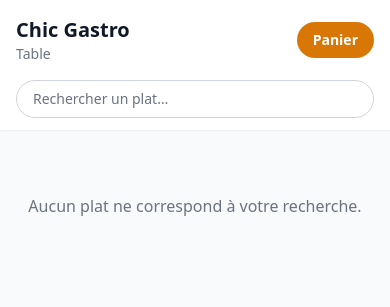
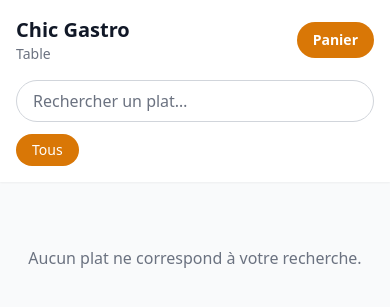
Before and after one commit to isdordjidjigna-lgtm/chic_gastro, a Laravel app: template resources/views/menu/show.blade.php in a window 390 px wide. Shown: the top 307 px of the page. Run offline with Laravel 12, Linux system fonts and the light colour scheme; the template is opened without the code that fills it, so the values that code supplies are empty; style sheets or scripts are compiled from the project's sources.

Commit message:
Menu : filtre par catégorie, polish mobile et README complété

```diff
--- a/resources/views/menu/show.blade.php
+++ b/resources/views/menu/show.blade.php
@@ -21,7 +21,18 @@
         </div>
         <div class="max-w-3xl mx-auto px-4 pb-3">
             <input type="search" x-model="recherche" placeholder="Rechercher un plat…"
-                   class="w-full border border-gray-300 rounded-full px-4 py-2 text-sm focus:outline-none focus:ring-2 focus:ring-amber-500">
+                   class="w-full border border-gray-300 rounded-full px-4 py-2 text-base focus:outline-none focus:ring-2 focus:ring-amber-500">
+            <div class="flex gap-2 mt-3 overflow-x-auto pb-1 -mx-4 px-4">
+                <button @click="categorieActive = null"
+                        :class="categorieActive === null ? 'bg-amber-600 text-white' : 'bg-white text-gray-600 border border-gray-200'"
+                        class="shrink-0 px-4 py-1.5 rounded-full text-sm font-medium">Tous</button>
+                <template x-for="cat in categoriesNoms" :key="cat">
+                    <button @click="categorieActive = (categorieActive === cat ? null : cat)"
+                            :class="categorieActive === cat ? 'bg-amber-600 text-white' : 'bg-white text-gray-600 border border-gray-200'"
+                            class="shrink-0 px-4 py-1.5 rounded-full text-sm font-medium"
+                            x-text="cat"></button>
+                </template>
+            </div>
         </div>
     </header>
 
@@ -58,7 +69,7 @@
     {{-- Tiroir panier --}}
     <div x-show="panierOuvert" x-cloak class="fixed inset-0 z-30">
         <div class="absolute inset-0 bg-black/50" @click="panierOuvert = false"></div>
-        <div class="absolute bottom-0 left-0 right-0 bg-white rounded-t-2xl max-h-[85vh] flex flex-col">
+        <div class="absolute bottom-0 left-0 right-0 bg-white rounded-t-2xl max-h-[85vh] flex flex-col" style="padding-bottom: env(safe-area-inset-bottom);">
             <div class="p-4 border-b border-gray-200 flex items-center justify-between">
                 <h2 class="text-lg font-bold">Votre commande</h2>
                 <button @click="panierOuvert = false" class="text-gray-500 text-2xl leading-none">×</button>
@@ -81,7 +92,7 @@
                         </div>
                         <input type="text" x-model="item.observations" maxlength="200"
                                placeholder="Observations (ex : sans piment, sans oignon…)"
-                               class="mt-2 w-full border border-gray-300 rounded-lg px-3 py-2 text-sm focus:outline-none focus:ring-2 focus:ring-amber-500">
+                               class="mt-2 w-full border border-gray-300 rounded-lg px-3 py-2 text-base focus:outline-none focus:ring-2 focus:ring-amber-500">
                     </div>
                 </template>
                 <p x-show="panier.length === 0" class="text-center text-gray-500 py-6">Votre panier est vide.</p>
@@ -89,7 +100,7 @@
 
             <div class="p-4 border-t border-gray-200 space-y-3">
                 <textarea x-model="noteGlobale" maxlength="500" rows="2" placeholder="Note pour la commande (optionnel)"
-                          class="w-full border border-gray-300 rounded-lg px-3 py-2 text-sm focus:outline-none focus:ring-2 focus:ring-amber-500"></textarea>
+                          class="w-full border border-gray-300 rounded-lg px-3 py-2 text-base focus:outline-none focus:ring-2 focus:ring-amber-500"></textarea>
                 <div class="flex items-center justify-between">
                     <span class="text-gray-600">Total</span>
                     <span class="text-xl font-bold text-amber-700" x-text="formatPrix(totalPanier)"></span>
@@ -111,6 +122,7 @@
         function panier() {
             return {
                 recherche: '',
+                categorieActive: null,
                 panier: JSON.parse(localStorage.getItem(STORAGE_KEY) || '[]'),
                 panierOuvert: false,
                 noteGlobale: '',
@@ -129,11 +141,20 @@
                     return new Intl.NumberFormat('fr-FR').format(p) + ' FCFA';
                 },
 
+                get categoriesNoms() {
+                    return CATEGORIES.map(c => c.nom);
+                },
+
                 categoriesFiltrees() {
                     const q = this.recherche.toLowerCase();
-                    if (!q) return CATEGORIES;
                     return CATEGORIES
-                        .map(c => ({ ...c, plats: c.plats.filter(p => (p.nom + ' ' + p.description).toLowerCase().includes(q)) }))
+                        .filter(c => !this.categorieActive || c.nom === this.categorieActive)
+                        .map(c => ({
+                            ...c,
+                            plats: c.plats.filter(p =>
+                                (!q || (p.nom + ' ' + p.description).toLowerCase().includes(q))
+                            ),
+                        }))
                         .filter(c => c.plats.length > 0);
                 },
 
```
Also changed, not shown: README.md.
